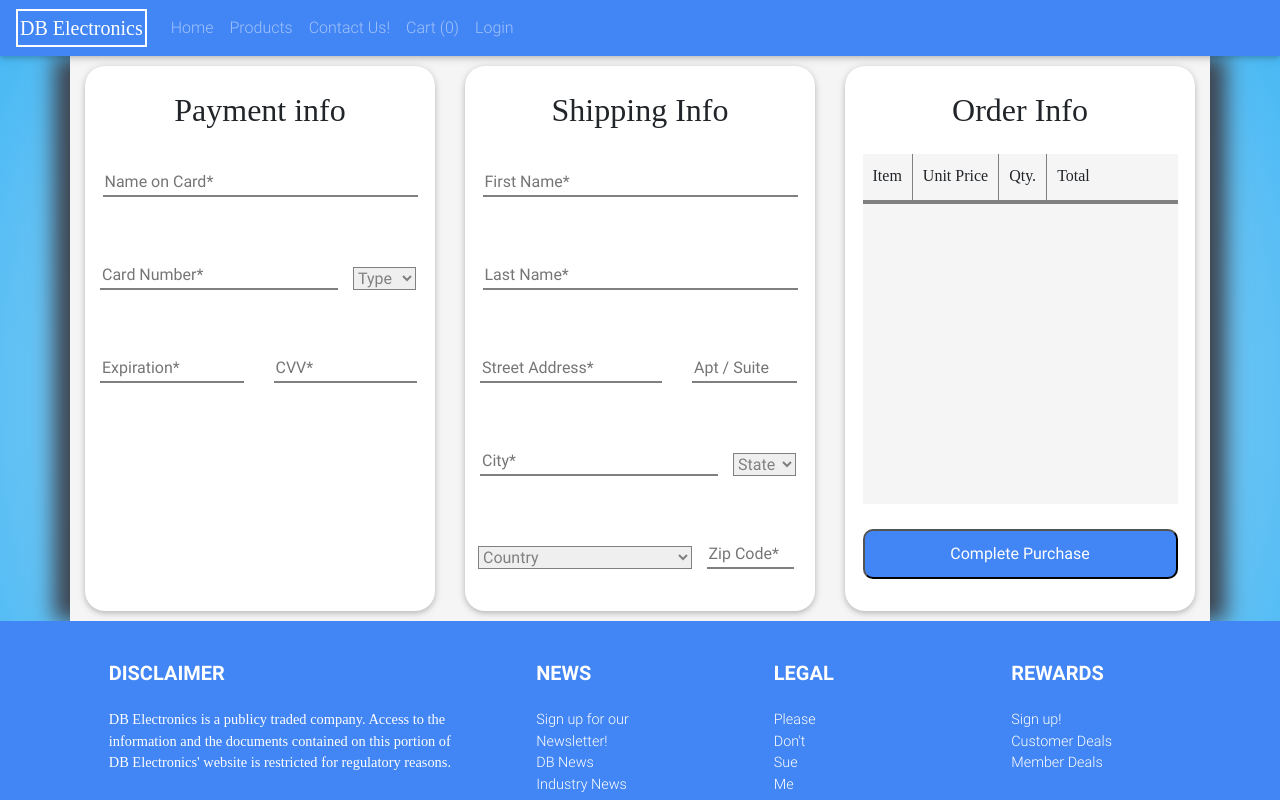
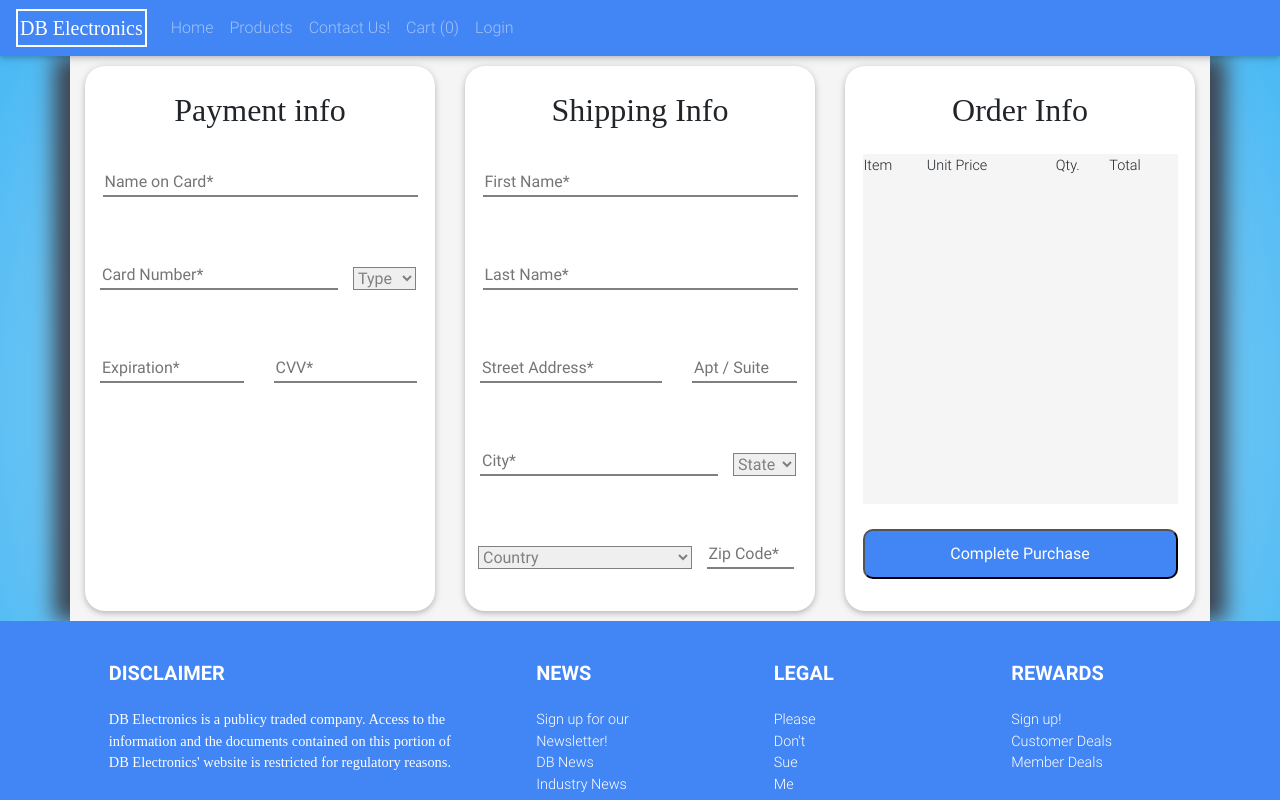
Before and after one commit to DylanBarber/dbElectronics, a React (Create React App) app in the folder client/: page /Checkout in a window 1280 px wide. Built offline with nearby package versions, Linux system fonts and the light colour scheme; a web font is replaced by a local one.

Commit message:
Add cart products to checkout page

```diff
--- a/client/src/components/Checkout.jsx
+++ b/client/src/components/Checkout.jsx
@@ -4,16 +4,29 @@ import "../css/bootstrap.min.css";
 import "../css/mdb.min.css";
 import "../css/style.css";
 
+import MyContext from './Context';
+
+import CheckoutProduct from './CheckoutProduct'
+
 const Checkout = () => {
+  return (
+    <MyContext.Consumer>
+      {(context) => {
+        const cartProducts = context.cart.map((product, index) => (
+          <CheckoutProduct
+            product={product}
+            key={index}
+          />
+        ))
         return (
           <div className="container checkoutContainer container-bg">
             <div className='row'>
               <div className='col-md-4'>
                 <div className='card paymentInfo'>
                   <h2>Payment info</h2>
-            <input placeholder="Name on Card*"/>
+                  <input placeholder="Name on Card*" />
                   <div className='cardNumber'>
-              <input placeholder='Card Number*'/>
+                    <input placeholder='Card Number*' />
                     <select selected="Type">
                       <option>Type</option>
                       <option value="mastercard">Mastercard</option>
@@ -22,8 +35,8 @@ const Checkout = () => {
                     </select>
                   </div>
                   <div className="expCvv">
-              <input placeholder="Expiration*"/>
-              <input placeholder="CVV*"/>
+                    <input placeholder="Expiration*" />
+                    <input placeholder="CVV*" />
                   </div>
                 </div>
               </div>
@@ -362,13 +375,16 @@ const Checkout = () => {
               <div className='col-md-4'>
                 <div className='card orderInfo'>
                   <h2>Order Info</h2>
-            <div className='orderDetails'>
-              <div className='orderProduct'>
-                <p className='itemName'>Item</p>
-                <p className='itemPrice'>Unit Price</p>
-                <p className='itemQty'>Qty.</p>
-                <p className='itemTotal'>Total</p>
-              </div>
+                  <div className='tableDiv'>
+                    <table className='orderDetails'>
+                      <tr>
+                        <td>Item</td>
+                        <td>Unit Price</td>
+                        <td>Qty.</td>
+                        <td>Total</td>
+                      </tr>
+                      {cartProducts}
+                    </table>
                   </div>
                   <button className='completePurchase'>Complete Purchase</button>
                 </div>
@@ -378,6 +394,9 @@ const Checkout = () => {
             </div>
           </div>
         )
+      }}
+    </MyContext.Consumer>
+  )
 }
 
 export default Checkout;
--- /dev/null
+++ b/client/src/components/CheckoutProduct.jsx
@@ -0,0 +1,12 @@
+import React from 'react';
+
+const CheckoutProduct = props => (
+  <tr>
+    <td>{props.product.productName.slice('')}</td>
+    <td>{props.product.productPrice}</td>
+    <td>{props.product.quantity}</td>
+    <td>{parseInt(props.product.quantity) * parseInt(props.product.productPrice)}</td>
+  </tr>
+)
+
+export default CheckoutProduct;
--- a/client/src/components/ContactsAdmin.jsx
+++ b/client/src/components/ContactsAdmin.jsx
@@ -44,7 +44,7 @@ class ContactsAdmin extends React.Component {
       this.setState({deleteContactResponse: response.message, selectedContactId: null})
       this.fetchAllContacts()
     }
-    const contactRowOnClick = (contact_id) => (e) => {
+    const contactRowOnClick = (contact_id) => () => {
       this.setState({ selectedContactId: contact_id })
     }
     //Map over products array for displaying on the products table
--- a/client/src/components/Home.jsx
+++ b/client/src/components/Home.jsx
@@ -32,7 +32,7 @@ class Home extends React.PureComponent {
     return (
       // {/* <!-- Content --> */}
       <div className="page-wrapper">
-        <div className="container container-bg">
+        <div className="container container-bg homeContainer">
           <div className="slide-container">
             <Slide {...properties}>
               <div className="each-slide">
@@ -56,27 +56,9 @@ class Home extends React.PureComponent {
             </u>
           </h2>
           <p className="p-4 homeText">
-            Lorem ipsum dolor sit amet, consectetur adipiscing elit. Fusce
-            semper, risus sit amet lacinia fringilla, dolor ligula faucibus mi,
-            quis congue mauris mauris vel lacus. Proin suscipit convallis
-            posuere. Suspendisse bibendum metus erat, ac placerat elit imperdiet
-            at. Nunc non dolor nec dolor malesuada aliquet vel eu ipsum. Proin
-            ultrices mauris urna, at maximus velit ultrices sed. Vivamus sed
-            venenatis purus, ut feugiat sem. Nam sit amet tristique tellus, quis
-            faucibus quam. Mauris venenatis justo id nibh euismod ultricies ut
-            vehicula lectus. Integer non justo consectetur, fermentum turpis
-            congue, viverra tortor. Vivamus lobortis, diam in consectetur
-            viverra, arcu urna volutpat nisl, non pellentesque neque nisl et
-            metus. Donec quam mi, tristique non efficitur a, malesuada vitae
-            odio. Nullam feugiat, augue eu lobortis commodo, felis elit volutpat
-            odio, vel semper arcu enim in eros. Nullam mollis sed nibh ut
-            viverra. Vestibulum vehicula, magna eget feugiat venenatis, odio
-            dolor commodo libero, in sodales lacus sem sed tortor. Curabitur
-            posuere ante nec convallis suscipit. Aliquam felis enim, egestas id
-            malesuada non, finibus id massa. Nunc hendrerit purus arcu, at
-            commodo odio ultrices eget. Integer sit amet semper lorem. Phasellus
-            consectetur purus id eros suscipit, nec malesuada nibh posuere.
-            Suspendisse bibendum vulputate mattis.
+          dbElectronics has been a leading electronic components distributor for over 45 years. We've helped millions of customers from businesses to educational institutions to hobbyists and along the way we're proud to have built a solid reputation for great prices, great selection, and a great source for hard-to-find electronic components. dbElectronics' buying expertise allows even the smallest company or individual to enjoy the same competitive pricing edge typically reserved for the highest volume buyers.
+
+dbElectronics is the only electronic components distributor to give customers a true choice. dbElectronics offers more than 30,000 of the industry's most popular name brand components but what sets us apart is a large selection of in-stock house and generic brands that are typically priced 15% to 25% less, and an ever changing selection of Special Buys with a savings of 30% to 50% and more. dbElectronics is the kind of company that you want to work with.
           </p>
         </div>
       </div>
--- a/client/src/css/style.css
+++ b/client/src/css/style.css
@@ -40,6 +40,12 @@ h2, p {
 
 .sort {
   margin-right: 100px;
+}
+
+/* Home Page */
+
+.homeContainer {
+  min-height: 100vh;
 }
 
 /* Cart */
@@ -197,44 +203,21 @@ h2, p {
 
 .orderDetails {
   overflow: scroll;
-  width: 90%;
-  height: 350px;
+  width: 100%;
+  max-height: 350px;
+  min-height: 350px;
   background-color: whitesmoke;
-  display: flex;
-  flex-direction: column;
-  align-items: center;
 }
 
-.orderProduct {
-  width: 100%;
-  height: 50px;
-  margin: 5px;
-  margin-top: 0px;
-  border-bottom: 4px solid grey;
-  display: flex;
+.tableDiv {
+  overflow: scroll;
+  width: 90%;
+  max-height: 350px;
+  min-height: 350px;
 }
 
-.itemName {
-  border-right: 1px solid grey;
-  padding: 10px;
-  margin-bottom: 0px;
-}
-
-.itemPrice {
-  border-right: 1px solid grey;
-  padding: 10px;
-  margin-bottom: 0px;
-}
-
-.itemQty {
-  border-right: 1px solid grey;
-  padding: 10px;
-  margin-bottom: 0px;
-}
-
-.itemTotal {
-  padding: 10px;
-  margin-bottom: 0px;
+.orderDetails tr, .orderDetails tr td {
+  vertical-align: 0%;
 }
 
 .completePurchase {
@@ -260,9 +243,11 @@ h2, p {
   flex-direction: column;
   align-items: center;
 }
+
 .contactsTable, .productTable {
   width: 100%;
 }
+
 .adminContainer .card {
   min-width: 100%;
 }
@@ -309,12 +294,13 @@ h2, p {
   background-color: #4285f4;
   color: white;
 }
+
 .deleteContactBtn:hover {
   filter: brightness(85%);
   box-shadow: 0px 0px 10px grey;
 }
 
-.serverResponseMessage{
+.serverResponseMessage {
   margin: 15px;
 }
 
```
Also changed, not shown: 12 other files (tests, documents, lock files or other folders). Lines whose indentation alone changed are shown as unchanged.
